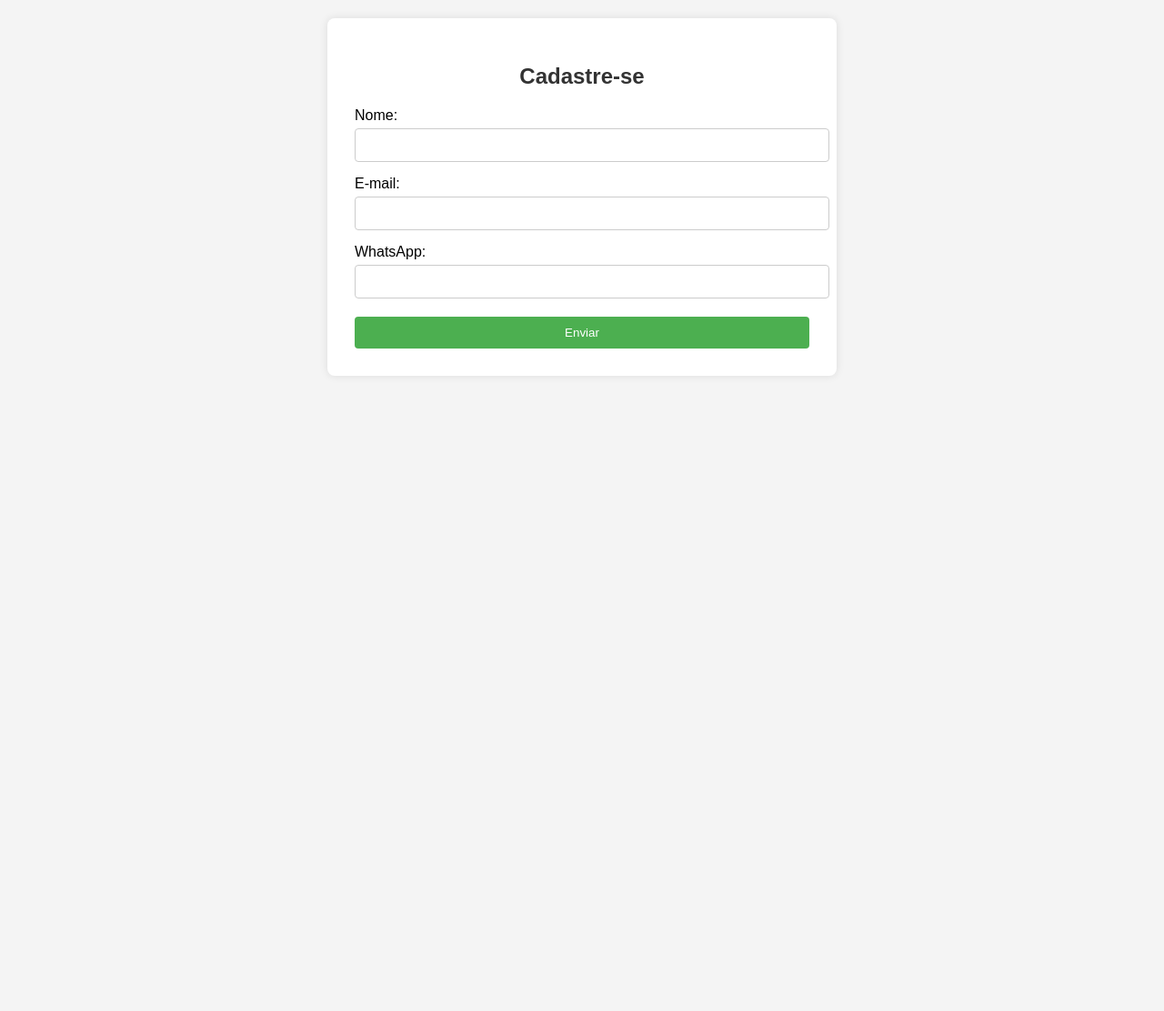
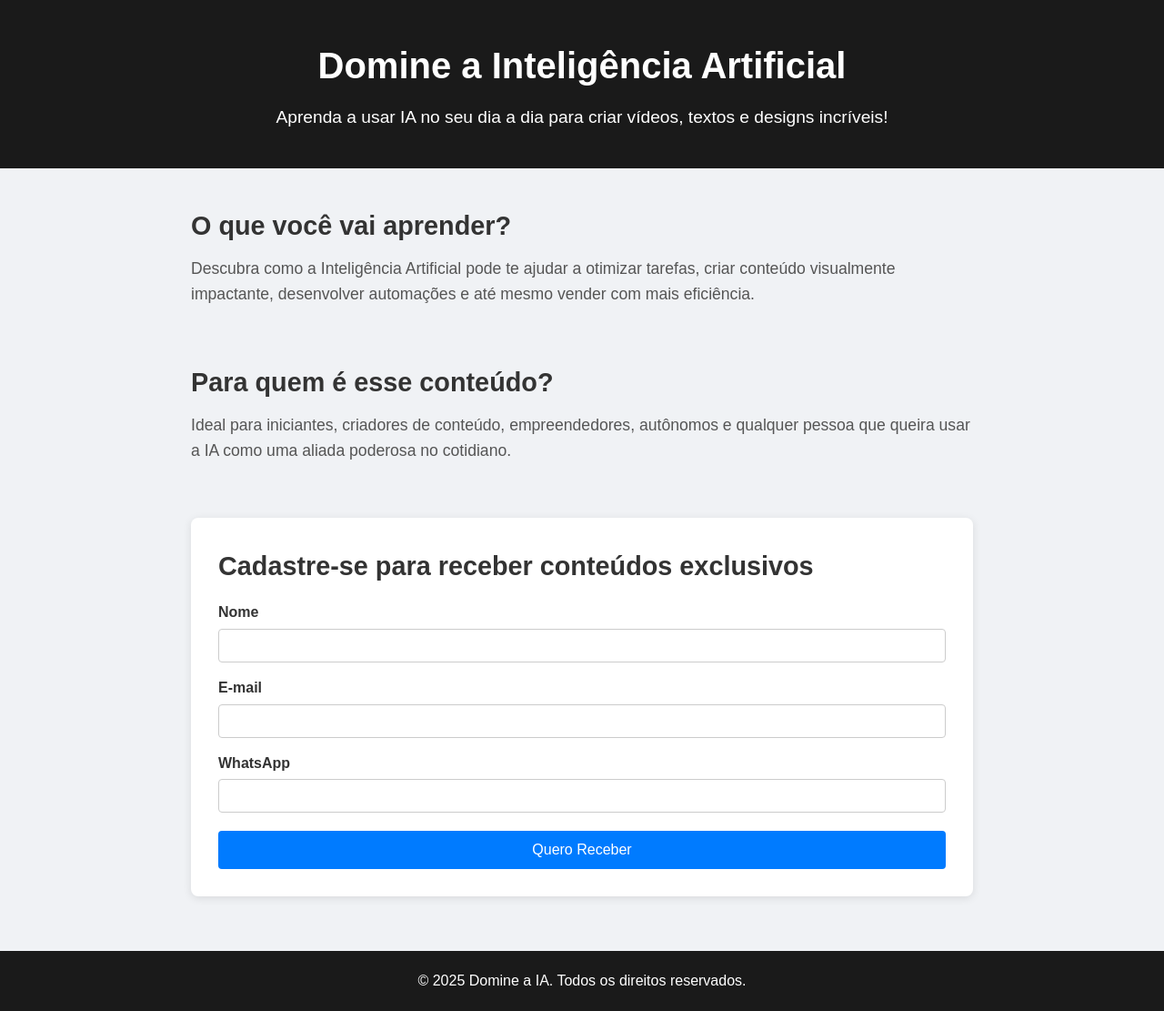
Before and after one commit to 01651164126/Kit-ia-lqnding-page, a plain HTML site: page index.html in a window 1280 px wide. Shown: the whole page at 91% size. Before the commit the page ends 800 px from the top, so only its background shows below. Drawn offline with Linux system fonts and the light colour scheme.

Commit message:
index.html

```diff
--- a/index.html
+++ b/index.html
@@ -1,71 +1,152 @@
 <!DOCTYPE html>
 <html lang="pt-br">
 <head>
-  <meta charset="UTF-8" />
-  <meta name="viewport" content="width=device-width, initial-scale=1.0"/>
-  <title>Formulário de Contato</title>
+  <meta charset="UTF-8">
+  <meta name="viewport" content="width=device-width, initial-scale=1">
+  <title>Domine a IA no Dia a Dia</title>
   <style>
+    * {
+      margin: 0;
+      padding: 0;
+      box-sizing: border-box;
+    }
+
     body {
       font-family: Arial, sans-serif;
-      background: #f4f4f4;
-      margin: 0;
-      padding: 20px;
+      background: #f0f2f5;
+      color: #333;
+      line-height: 1.6;
     }
+
+    header {
+      background-color: #1a1a1a;
+      color: white;
+      padding: 40px 20px;
+      text-align: center;
+    }
+
+    header h1 {
+      font-size: 2.5rem;
+    }
+
+    header p {
+      font-size: 1.2rem;
+      margin-top: 10px;
+    }
+
     .container {
-      background: #fff;
-      max-width: 500px;
-      margin: auto;
+      max-width: 900px;
+      margin: 40px auto;
+      padding: 0 20px;
+    }
+
+    .section {
+      margin-bottom: 60px;
+    }
+
+    .section h2 {
+      font-size: 1.8rem;
+      margin-bottom: 10px;
+    }
+
+    .section p {
+      font-size: 1.1rem;
+      color: #555;
+    }
+
+    .form-container {
+      background: white;
       padding: 30px;
       border-radius: 8px;
-      box-shadow: 0 0 10px rgba(0,0,0,0.1);
+      box-shadow: 0 2px 10px rgba(0,0,0,0.1);
     }
-    h2 {
-      text-align: center;
-      color: #333;
-    }
-    label {
+
+    form label {
       display: block;
       margin-top: 15px;
+      font-weight: bold;
     }
-    input {
+
+    form input {
       width: 100%;
       padding: 10px;
       margin-top: 5px;
+      border: 1px solid #ccc;
       border-radius: 4px;
-      border: 1px solid #ccc;
     }
+
     button {
       margin-top: 20px;
-      padding: 10px;
-      background-color: #4CAF50;
+      padding: 12px;
+      width: 100%;
+      background-color: #007bff;
       color: white;
       border: none;
-      width: 100%;
+      font-size: 1rem;
       border-radius: 4px;
       cursor: pointer;
     }
+
     button:hover {
-      background-color: #45a049;
+      background-color: #0056b3;
+    }
+
+    footer {
+      text-align: center;
+      padding: 20px;
+      background: #1a1a1a;
+      color: white;
+    }
+
+    @media (max-width: 600px) {
+      header h1 {
+        font-size: 2rem;
+      }
+
+      .section h2 {
+        font-size: 1.5rem;
+      }
     }
   </style>
 </head>
 <body>
 
+  <header>
+    <h1>Domine a Inteligência Artificial</h1>
+    <p>Aprenda a usar IA no seu dia a dia para criar vídeos, textos e designs incríveis!</p>
+  </header>
+
   <div class="container">
-    <h2>Cadastre-se</h2>
-    <form action="https://formspree.io/f/mdkewrag" method="POST">
-      <label for="name">Nome:</label>
-      <input type="text" id="name" name="name" required>
+    <section class="section">
+      <h2>O que você vai aprender?</h2>
+      <p>Descubra como a Inteligência Artificial pode te ajudar a otimizar tarefas, criar conteúdo visualmente impactante, desenvolver automações e até mesmo vender com mais eficiência.</p>
+    </section>
 
-      <label for="email">E-mail:</label>
-      <input type="email" id="email" name="email" required>
+    <section class="section">
+      <h2>Para quem é esse conteúdo?</h2>
+      <p>Ideal para iniciantes, criadores de conteúdo, empreendedores, autônomos e qualquer pessoa que queira usar a IA como uma aliada poderosa no cotidiano.</p>
+    </section>
 
-      <label for="whatsapp">WhatsApp:</label>
-      <input type="tel" id="whatsapp" name="whatsapp" required>
+    <section class="section form-container">
+      <h2>Cadastre-se para receber conteúdos exclusivos</h2>
+      <form action="https://formspree.io/f/mdkewrag" method="POST">
+        <label for="name">Nome</label>
+        <input type="text" id="name" name="name" required>
 
-      <button type="submit">Enviar</button>
-    </form>
+        <label for="email">E-mail</label>
+        <input type="email" id="email" name="email" required>
+
+        <label for="whatsapp">WhatsApp</label>
+        <input type="tel" id="whatsapp" name="whatsapp" required>
+
+        <button type="submit">Quero Receber</button>
+      </form>
+    </section>
   </div>
+
+  <footer>
+    <p>&copy; 2025 Domine a IA. Todos os direitos reservados.</p>
+  </footer>
 
 </body>
 </html>
```
